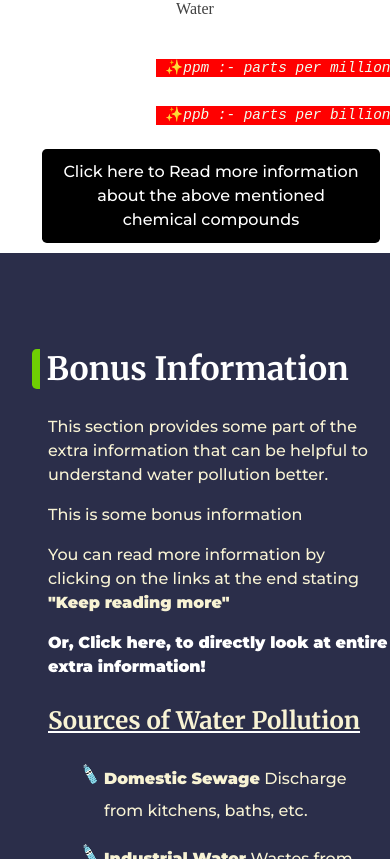
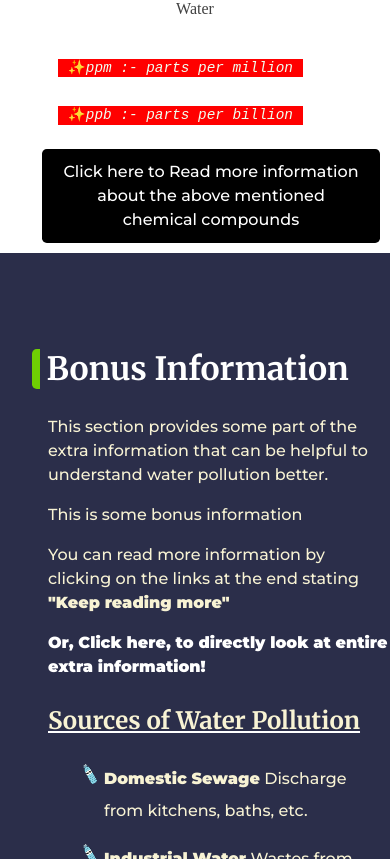
Before and after one commit to gjaynir0508/seminarchemistry, a plain HTML site: page index.html in a window 390 px wide. Shown: the part 7423-8282 px from the top of the page. Drawn offline with Linux system fonts and the light colour scheme.

Commit message:
Update stylesheet

```diff
--- a/CSS/style.css
+++ b/CSS/style.css
@@ -431,7 +431,7 @@ footer p {
 }
 
 
-@media screen and (max-width: 600px) {
+@media screen and (max-width: 500px) {
     .herobox {
         font-size:1rem;
     }
@@ -440,6 +440,11 @@ footer p {
         font-size: 2rem;
     }
 
+    .table-legend {
+        left:10%;
+    }
+
+
 }
 
 @font-face {
```
